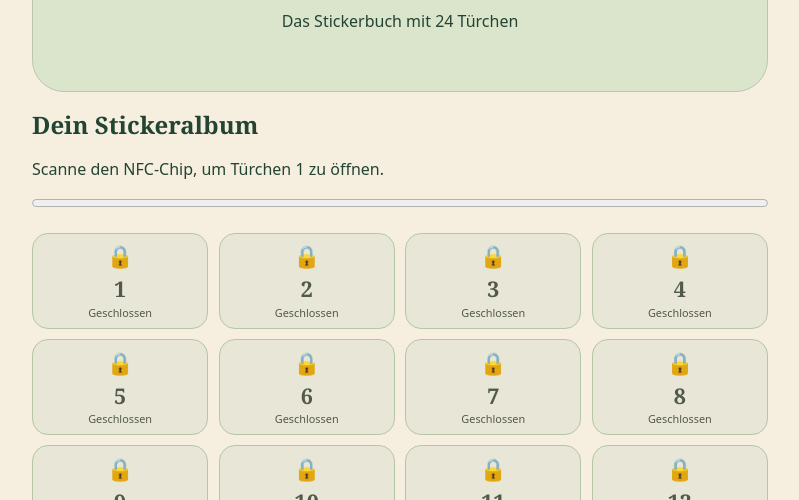
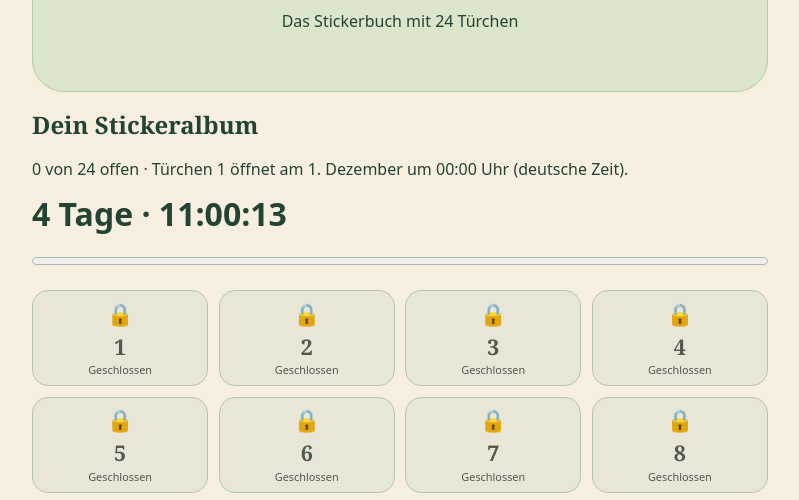
Before and after one commit to mattler25/lotti-frotti-sticker, a plain HTML site: page index.html in a window 1280 px wide. Shown: the part 271-771 px from the top of the page, without its empty margins (240-1039 px from the left). Drawn offline with Linux system fonts and the light colour scheme.

Commit message:
Feste Dezembertermine und Countdown einbauen

```diff
--- a/index.html
+++ b/index.html
@@ -912,7 +912,7 @@ DYvvHB+Iv+nWzcOn+UkPryef9Lj+z/jT3v5foNfy53prCZj/r/tf365v17fr2/Xt+vaz2lqC3w/tP7S1
   <h1>Frotti &amp; Lotti</h1>
   <p>Das Stickerbuch mit 24 Türchen</p>
 </header>
-<section aria-labelledby="album"><h2 id="album">Dein Stickeralbum</h2><p id="status" aria-live="polite"></p><progress id="progress" max="24" value="0" aria-label="Freigeschaltete Sticker"></progress><div id="grid"></div></section>
+<section aria-labelledby="album"><h2 id="album">Dein Stickeralbum</h2><p id="status" aria-live="polite"></p><p id="countdown" role="timer" aria-label="Verbleibende Zeit" style="font-size:clamp(1.35rem,5vw,2rem);font-weight:700;font-variant-numeric:tabular-nums" hidden></p><progress id="progress" max="24" value="0" aria-label="Freigeschaltete Sticker"></progress><div id="grid"></div></section>
 <noscript>Aktiviere JavaScript, um das Stickerbuch zu öffnen.</noscript>
 </main>
 <dialog id="preview" aria-labelledby="sticker-title"><h2 id="sticker-title"></h2><img id="picture" width="512" height="512" alt=""><p id="caption"></p><p>Speichere das Bild und wähle es in WhatsApp beim Erstellen eines Stickers aus.</p><div class="actions"><a id="download" class="action">PNG speichern</a><form method="dialog"><button class="action close">Schließen</button></form></div></dialog>
@@ -921,25 +921,22 @@ DYvvHB+Iv+nWzcOn+UkPryef9Lj+z/jT3v5foNfy53prCZj/r/tf365v17fr2/Xt+vaz2lqC3w/tP7S1
 // For real stickers, map a day to a same-site transparent PNG, e.g. 1: 'stickers/01.png'.
 const stickerFiles = {};
 const total = 24;
-const dayLength = 86400000;
-const storageKey = 'frotti-lotti-first-scan-v1';
-const nfc = new URLSearchParams(location.search).get('start') === '1';
-const localDay = () => {
-  const now = new Date();
-  return Date.UTC(now.getFullYear(), now.getMonth(), now.getDate()) / dayLength;
-};
-let firstDay = null;
-let storageError = false;
-try {
-  const saved = localStorage.getItem(storageKey);
-  if (saved !== null && Number.isSafeInteger(Number(saved))) firstDay = Number(saved);
-  if (firstDay === null && nfc) {
-    firstDay = localDay();
-    localStorage.setItem(storageKey, String(firstDay));
-    firstDay = Number(localStorage.getItem(storageKey));
+const adventYear = 2026;
+// In December, Berlin is on Central European Time (UTC+01:00).
+const openingTimes = Array.from({ length: total }, (_, index) =>
+  Date.parse(adventYear + '-12-' + String(index + 1).padStart(2, '0') + 'T00:00:00+01:00')
+);
+function unlockedCount(now) {
+  const next = openingTimes.findIndex((opening) => now < opening);
+  return next === -1 ? total : next;
 }
-} catch {
-  storageError = true;
+function formatCountdown(milliseconds) {
+  const seconds = Math.ceil(milliseconds / 1000);
+  const days = Math.floor(seconds / 86400);
+  const hours = Math.floor(seconds / 3600) % 24;
+  const minutes = Math.floor(seconds / 60) % 60;
+  return (days ? days + (days === 1 ? ' Tag · ' : ' Tage · ') : '') +
+    [hours, minutes, seconds % 60].map((value) => String(value).padStart(2, '0')).join(':');
 }
 const grid = document.querySelector('#grid');
 const status = document.querySelector('#status');
@@ -984,11 +981,18 @@ for (let day = 1; day <= total; day++) {
   grid.append(tile);
   tiles.push(tile);
 }
+const countdown = document.querySelector('#countdown');
+let lastUnlocked = -1;
 function render() {
-  const unlocked = firstDay === null ? 0 : Math.min(total, Math.max(1, localDay() - firstDay + 1));
+  const now = Date.now();
+  const unlocked = unlockedCount(now);
+  if (unlocked !== lastUnlocked) {
+    lastUnlocked = unlocked;
     progress.value = unlocked;
-  status.textContent = firstDay === null ? 'Scanne den NFC-Chip, um Türchen 1 zu öffnen.' : unlocked + ' von 24 offen' + (unlocked < total ? ' · Das nächste Türchen öffnet sich morgen.' : ' · Dein Album ist komplett!');
-  if (storageError) status.textContent += ' Dieser Browser konnte deinen Start nicht dauerhaft speichern.';
+    status.textContent = unlocked + ' von 24 offen · ' + (unlocked === total
+      ? 'Dein Album ist komplett!'
+      : 'Türchen ' + (unlocked + 1) + ' öffnet am ' + (unlocked + 1) + '. Dezember um 00:00 Uhr (deutsche Zeit).');
+    countdown.hidden = unlocked === total;
     tiles.forEach((tile, index) => {
       const open = index < unlocked;
       tile.disabled = !open;
@@ -996,10 +1000,12 @@ function render() {
       tile.querySelector('small').textContent = open ? (stickerFiles[index + 1] ? 'Sticker' : 'Platzhalter') : 'Geschlossen';
     });
   }
+  if (unlocked < total) countdown.textContent = formatCountdown(openingTimes[unlocked] - now);
+}
 render();
 window.addEventListener('pageshow', render);
 document.addEventListener('visibilitychange', render);
-setInterval(render, 15000);
+setInterval(render, 250);
 </script>
 </body>
 </html>
```
Lines whose indentation alone changed are shown as unchanged.
